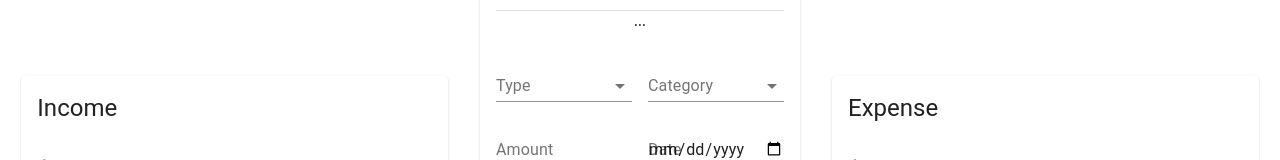
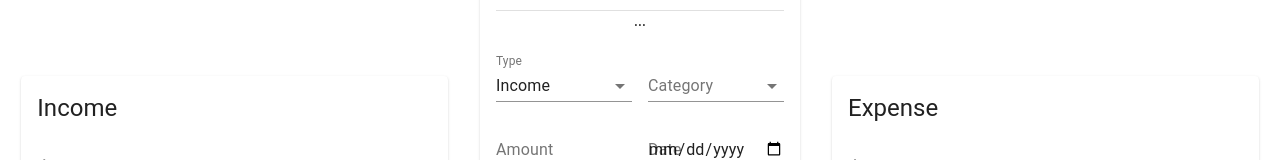
Before and after one commit to dipan010/expense-tracker-voice, a React (Create React App) app: page / in a window 1280 px wide. Shown: the part 251-411 px from the top of the page. Built offline with nearby package versions, Linux system fonts and the light colour scheme.

Commit message:
storing state

```diff
--- a/src/components/Main/Form/Form.jsx
+++ b/src/components/Main/Form/Form.jsx
@@ -1,10 +1,21 @@
-import React from 'react'
+import React, { useState } from 'react'
 import { TextField, Typography, Grid, Button, FormControl, InputLabel, Select, MenuItem } from '@material-ui/core'
 
 import useStyles from './styles'
 
+const initialState = {
+    amount: '',
+    category: '',
+    type: 'Income',
+    date: new Date(),
+}
+
 const Form = () => {
     const classes = useStyles()
+    const [formData, setFormData] = useState(initialState)
+
+    console.log(formData)
+
     return (
         <Grid container spacing={2}>
             <Grid item xs={12}>
@@ -15,7 +26,9 @@ const Form = () => {
             <Grid item xs={6}>
                 <FormControl fullWidth>
                     <InputLabel> Type </InputLabel>
-                    <Select>
+                    <Select
+                        value={formData.type}
+                        onChange={(e) => setFormData({ ...formData, type: e.target.value })}>
                         <MenuItem value="Income"> Income </MenuItem>
                         <MenuItem value="Expense"> Expense </MenuItem>
                     </Select>
@@ -24,17 +37,31 @@ const Form = () => {
             <Grid item xs={6}>
                 <FormControl fullWidth>
                 <InputLabel> Category </InputLabel>
-                <Select>
+                <Select
+                    value={formData.category}
+                    onChange={(e) => setFormData({ ...formData, type: e.target.value})}>
                     <MenuItem value="business"> Business</MenuItem>
                     <MenuItem value="salary"> Salary </MenuItem>
                 </Select>
                 </FormControl>
             </Grid>
             <Grid item xs={6}>
-                <TextField type="number" label="Amount" fullWidth/>
+                <TextField
+                type="number"
+                label="Amount"
+                fullWidth
+                value={formData.amount}
+                onChange={(e) => setFormData( {...formData, amount: e.target.value})}
+                />
             </Grid>
             <Grid item xs={6}>
-                <TextField type="date" label="Date" fullWidth/>
+                <TextField
+                type="date"
+                label="Date"
+                fullWidth
+                value={formData.date}
+                onChange={(e) => setFormData( {...formData, date: e.target.value})}
+                />
             </Grid>
             <Button className={classes.button} variant="outlined" color="primary" fullWidth> Create </Button>
         </Grid>
```
